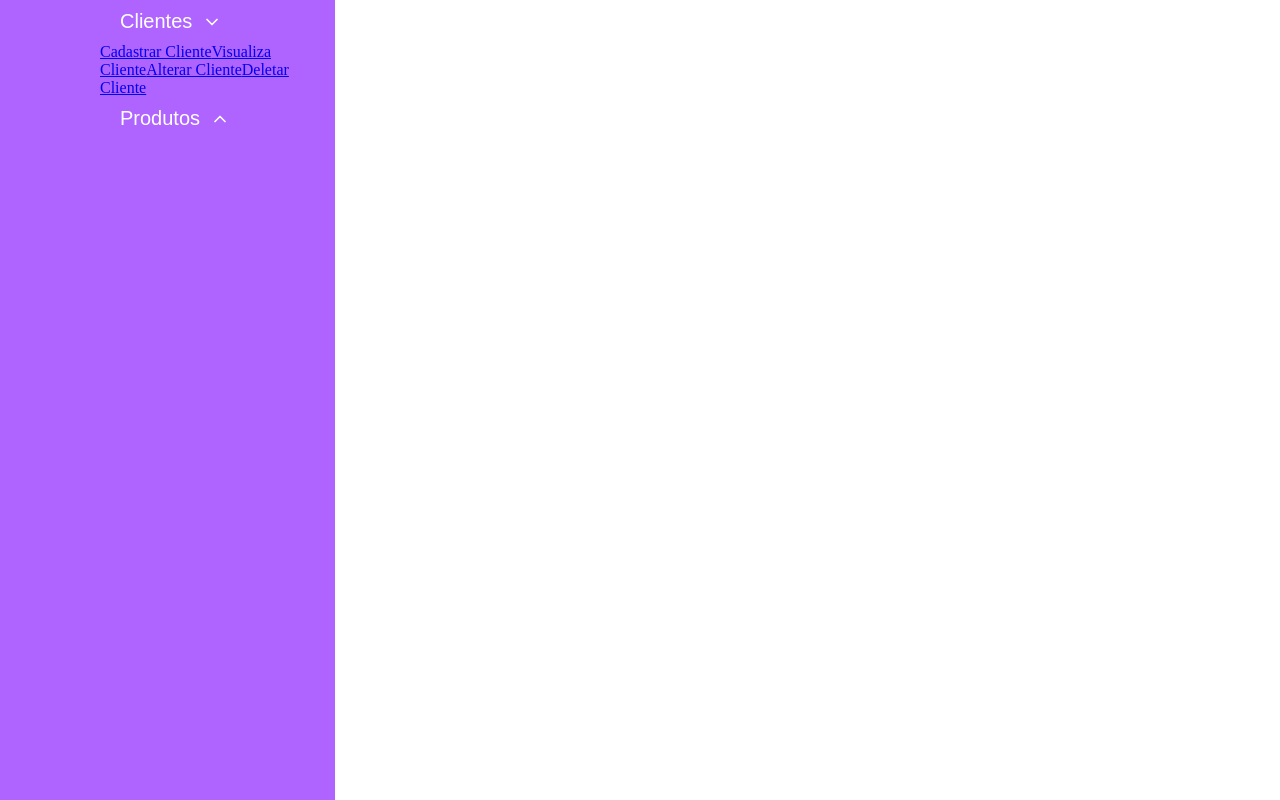
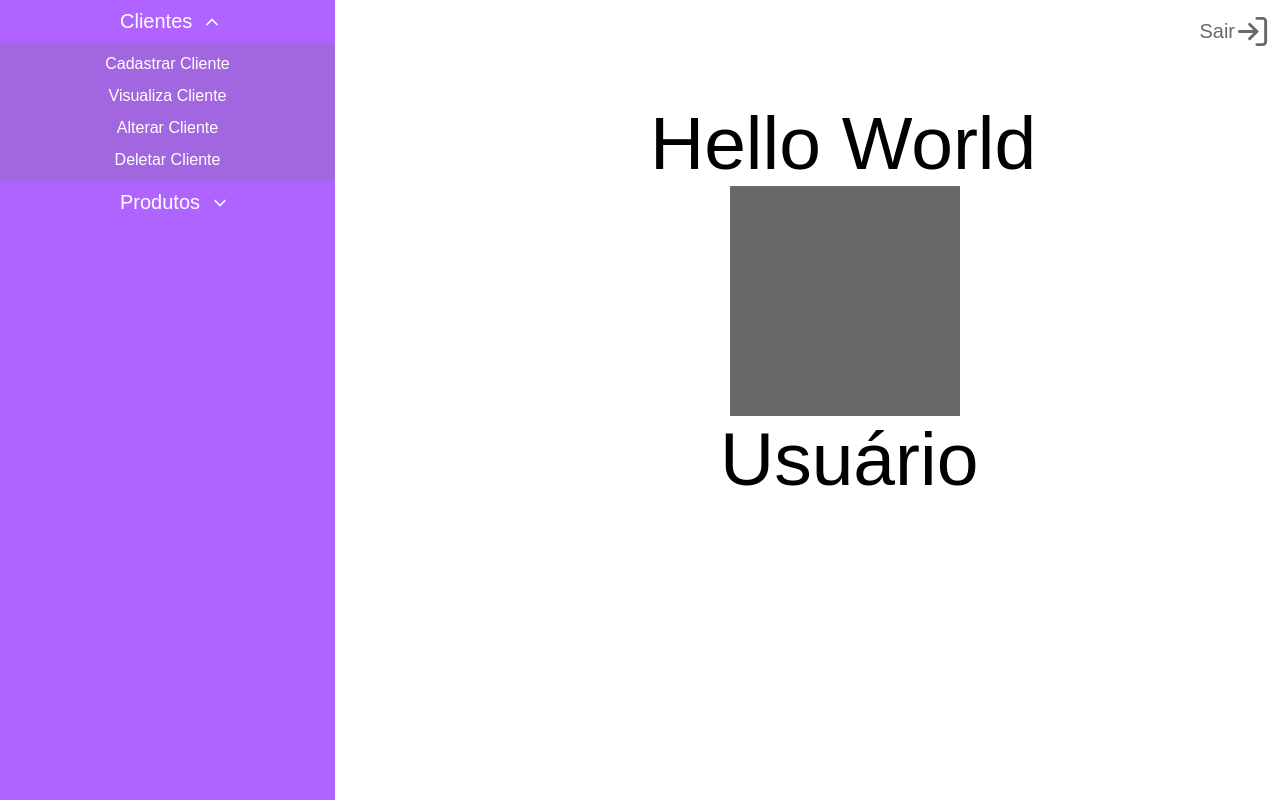
Before and after one commit to claudiohenriquefds/IFATACADISTA, a React (Create React App) app in the folder IFATACADISTA_Frontend/: page /index in a window 1280 px wide. Both pictures are taken after a click on the button "Clientes". Built offline with nearby package versions, Linux system fonts and the light colour scheme.

Commit message:
Corrige dropdown menu lateral, corrije pagina index e configura função de logout

```diff
--- a/IFATACADISTA_Frontend/src/pages/Index/index.js
+++ b/IFATACADISTA_Frontend/src/pages/Index/index.js
@@ -1,37 +1,46 @@
 import React, { useState } from 'react';
-import { FiChevronDown, FiChevronUp } from 'react-icons/fi'
+import { useHistory } from 'react-router-dom';
+import { FiChevronDown, FiChevronUp, FiLogIn } from 'react-icons/fi'
 
 import './style.css';
 
 export default function Index(){
+    const history = useHistory();
+
     const [dpcliente, setDpCliente] = useState("d-none");
     const [dpproduto, setDpProduto] = useState("d-none");
-    const [chevron, setChevron] = useState(<FiChevronDown className="icon-chevron" size={20} color="#fff"/>);
+    const [chevronCliente, setChevronCliente] = useState(<FiChevronDown className="icon-chevron" size={20} color="#fff"/>);
+    const [chevronProduto, setChevronProduto] = useState(<FiChevronDown className="icon-chevron" size={20} color="#fff"/>);
 
     function toggleDropdownCliente(){
         if(dpcliente === "d-none"){
             setDpCliente("d-block");
-            setChevron(<FiChevronUp className="icon-chevron" size={20} color="#fff"/>);
+            setChevronCliente(<FiChevronUp className="icon-chevron" size={20} color="#fff"/>);
         }else{
             setDpCliente("d-none");
-            setChevron(<FiChevronDown className="icon-chevron" size={20} color="#fff"/>);
+            setChevronCliente(<FiChevronDown className="icon-chevron" size={20} color="#fff"/>);
         }
     }
     function toggleDropdownPruduto(){
         if(dpproduto === "d-none"){
             setDpProduto("d-block");
-            setChevron(<FiChevronUp className="icon-chevron" size={20} color="#fff"/>);
+            setChevronProduto(<FiChevronUp className="icon-chevron" size={20} color="#fff"/>);
         }else{
             setDpProduto("d-none");
-            setChevron(<FiChevronDown className="icon-chevron" size={20} color="#fff"/>);
+            setChevronProduto(<FiChevronDown className="icon-chevron" size={20} color="#fff"/>);
         }
+    }
+    function handlelogout(){
+        localStorage.removeItem('IDUSUARIO');
+        localStorage.removeItem('USUARIO');
+        history.push('/');
     }
     return(
         <div className="container-index">
             <div className="sidenav">
                 <div>
                     <button onClick={toggleDropdownCliente} className="dropdown-btn">Clientes
-                        <FiChevronDown className="icon-chevron" size={20} color="#fff"/>
+                        {chevronCliente}
                     </button>
                     <div className="dropdown-container" id={dpcliente}>
                         <a href="/">Cadastrar Cliente</a>
@@ -42,7 +51,7 @@ export default function Index(){
                 </div>
                 <div>
                     <button onClick={toggleDropdownPruduto} className="dropdown-btn">Produtos
-                        {chevron}
+                        {chevronProduto}
                     </button>
                     <div className="dropdown-container" id={dpproduto}>
                         <a href="/">Cadastrar Produto</a>
@@ -52,6 +61,17 @@ export default function Index(){
                     </div>
                 </div>
             </div>
+            <div onClick={handlelogout} className="exit-button">
+                <p>Sair</p>
+                <FiLogIn size={35} color="#696969"/>
+            </div>
+            <div className="container-main">
+                <p>Hello World</p>
+                <div className="icon-ifatacadista">
+
+                </div>
+                <span>Usuário</span>
+            </div>
         </div>
     )
 }
--- a/IFATACADISTA_Frontend/src/pages/Index/style.css
+++ b/IFATACADISTA_Frontend/src/pages/Index/style.css
@@ -1,7 +1,7 @@
 .container-index{
     background-color: #fff;
     width: 100%;
-    height: 100vh;
+    height: 85vh;
 }
 .sidenav{
     height: 100%;
@@ -30,8 +30,17 @@
     align-items: center;
 }
 .dropdown-container{
-    padding-left: 100px;
+    background-color: #A366E1;
+    padding: 5px;
+}
+.dropdown-container a{
+    text-decoration: none;
     display: block;
+    justify-content: center;
+    text-align: center;
+    padding: 7px;
+    font-family: sans-serif;
+    color:#fff;
 }
 .icon-chevron{
     margin-left: 10px;
@@ -42,3 +51,41 @@
 #d-block{
     display: block;
 }
+
+.container-main{
+    display: block;
+    justify-content: center;
+    font-family: sans-serif;
+}
+.container-main p{
+    font-size: 75px;
+    margin-left: 650px;
+    margin-top:100px;
+    margin-bottom:0px;
+}
+.container-main span{
+    font-size: 75px;
+    margin-left: 720px;
+    margin-top:150px;
+    margin-bottom: 0;
+}
+.icon-ifatacadista{
+    margin-left: 730px;
+    margin-bottom: 0px;
+    height: 230px;
+    width: 230px;
+    background-color: #696969;
+}
+.exit-button{
+    position: absolute;
+    right: 10px;
+    top: 0;
+    display: flex;
+    align-items: center;
+    cursor: pointer;
+}
+.exit-button p{
+    font-size: 20px;
+    color:#696969;
+    font-family: sans-serif;
+}
```
